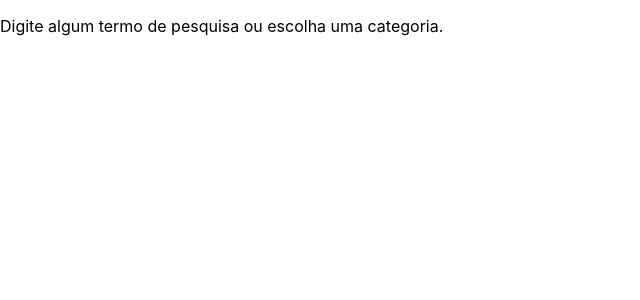
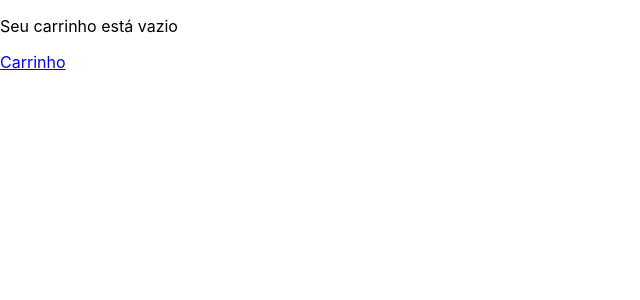
Before and after one commit to ffmpenna/frontend-reactjs-online-store, a React (Create React App) app: page /shoppingcart in a window 1280 px wide. Shown: the top 300 px of the page, without its empty margins (0-640 px from the left). Built offline with nearby package versions, Linux system fonts and the light colour scheme.

Commit message:
requisito 3

```diff
--- a/src/App.js
+++ b/src/App.js
@@ -1,15 +1,17 @@
 import React from 'react';
-import { BrowserRouter, Route, Switch } from 'react-router-dom';
+import { BrowserRouter, Route, Switch, Link } from 'react-router-dom';
 import Home from './components/Home';
+import ShoppingCart from './components/ShoppingCart';
 // import './App.css';
 
 function App() {
   return (
     <BrowserRouter>
       <Switch>
-        <Route path="/" component={ Home } />
-
+        <Route exact path="/" component={ Home } />
+        <Route path="/shoppingcart" component={ ShoppingCart } />
       </Switch>
+      <Link data-testid="shopping-cart-button" to="/shoppingcart">Carrinho</Link>
     </BrowserRouter>
   );
 }
--- /dev/null
+++ b/src/components/CartEmpty.jsx
@@ -0,0 +1,11 @@
+import React, { Component } from 'react';
+
+export default class CartyEmpty extends Component {
+  render() {
+    return (
+      <div>
+        <p data-testid="shopping-cart-empty-message">Seu carrinho está vazio</p>
+      </div>
+    );
+  }
+}
--- /dev/null
+++ b/src/components/ShoppingCart.jsx
@@ -0,0 +1,12 @@
+import React, { Component } from 'react';
+import CartEmpty from './CartEmpty';
+
+export default class ShoppingCart extends Component {
+  render() {
+    return (
+      <div>
+        <CartEmpty />
+      </div>
+    );
+  }
+}
```
Also changed, not shown: silvio.txt (deleted).
